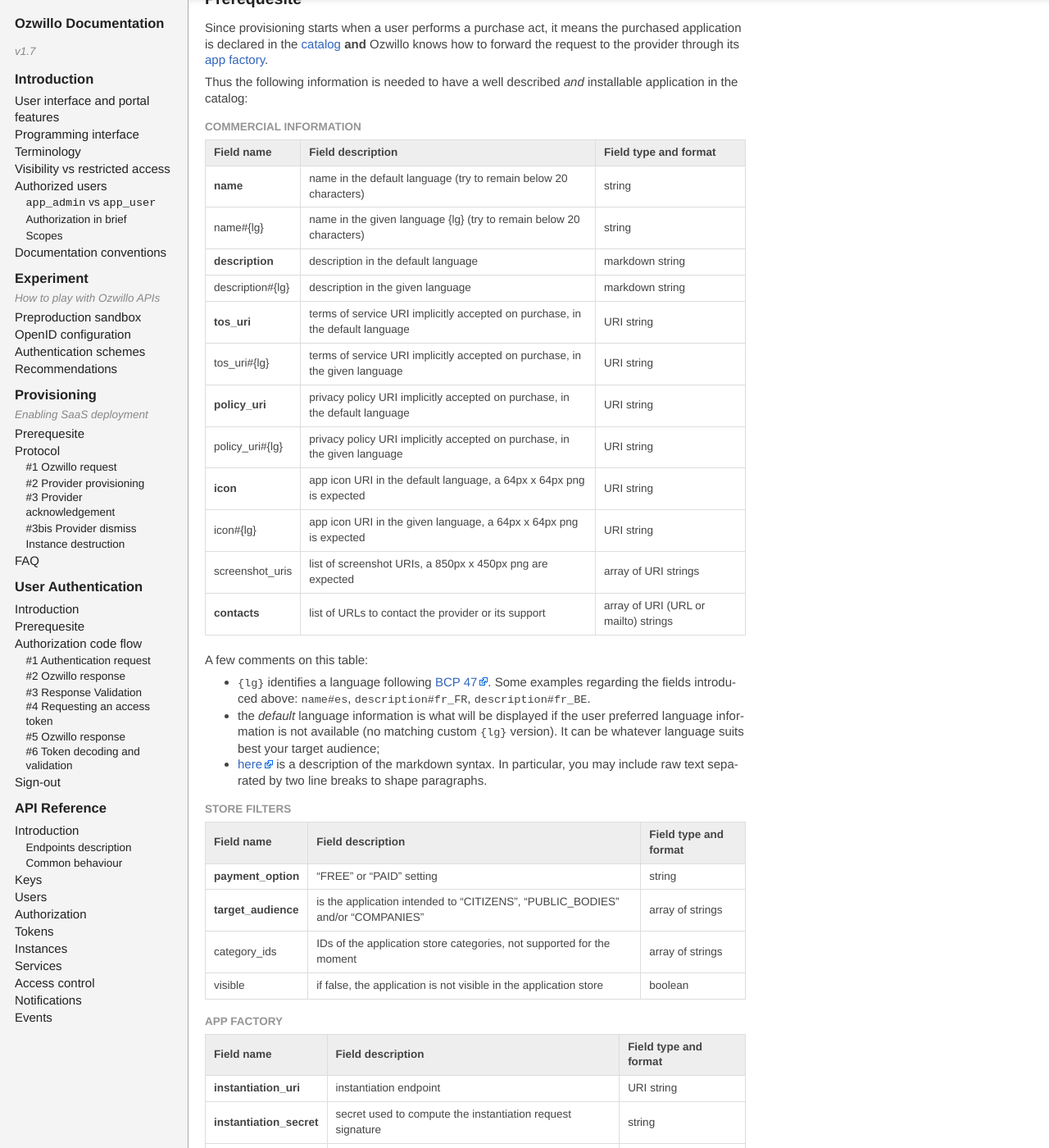
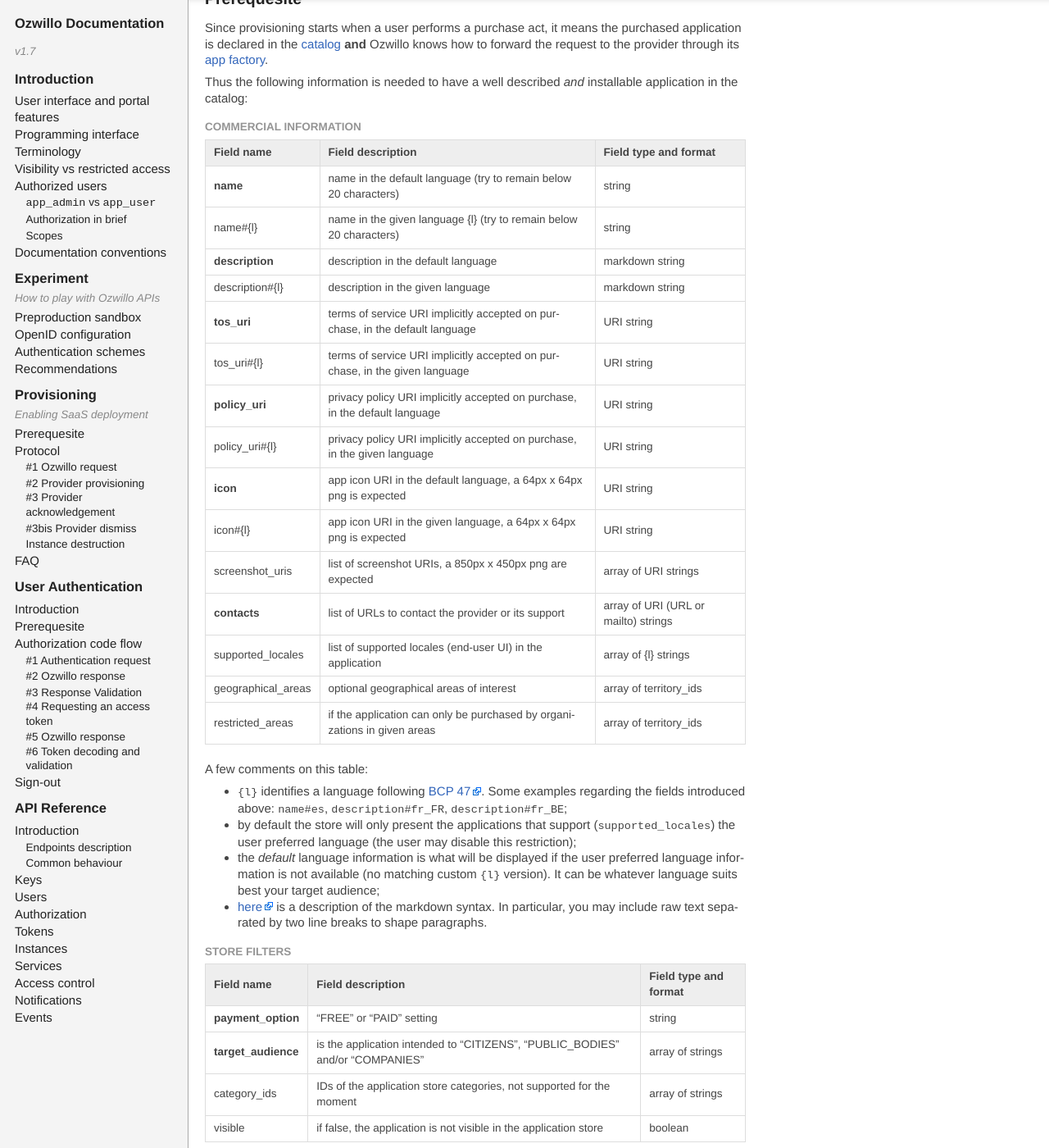
Before and after one commit to ozwillo/ozwillo-doc, a Jekyll site: the page built from index.html, in a window 1280 px wide and 1400 px high, scrolled down 7341 px. Shown: the whole window at 82% size. Built offline with Jekyll 4.4.1, drawn with Linux system fonts in a browser that asks for light colours; nearby versions of some CDN libraries; library files that are not in the unit come from our copies; some of the changed text lies outside the part shown.

Commit message:
supported_locales geographical_areas and restricted_areas

```diff
--- a/_includes/3-provisioning.md
+++ b/_includes/3-provisioning.md
@@ -24,22 +24,26 @@
 | Field name | Field description | Field type and format |
 | :-- | :-- | :-- |
 | **name** | name in the default language (try to remain below 20 characters) | string |
-| name#{lg} | name in the given language {lg} (try to remain below 20 characters) | string |
+| name#{l} | name in the given language {l} (try to remain below 20 characters) | string |
 | **description** | description in the default language | markdown string |
-| description#{lg} | description in the given language | markdown string |
+| description#{l} | description in the given language | markdown string |
 | **tos_uri** | terms of service URI implicitly accepted on purchase, in the default language | URI string |
-| tos_uri#{lg} | terms of service URI implicitly accepted on purchase, in the given language | URI string |
+| tos_uri#{l} | terms of service URI implicitly accepted on purchase, in the given language | URI string |
 | **policy_uri** | privacy policy URI implicitly accepted on purchase, in the default language | URI string |
-| policy_uri#{lg} | privacy policy URI implicitly accepted on purchase, in the given language | URI string |
+| policy_uri#{l} | privacy policy URI implicitly accepted on purchase, in the given language | URI string |
 | **icon** | app icon URI in the default language, a 64px x 64px png is expected | URI string |
-| icon#{lg} | app icon URI in the given language, a 64px x 64px png is expected | URI string |
+| icon#{l} | app icon URI in the given language, a 64px x 64px png is expected | URI string |
 | screenshot_uris | list of screenshot URIs, a 850px x 450px png are expected | array of URI strings |
 | **contacts** | list of URLs to contact the provider or its support | array of URI (URL or mailto) strings |
+| supported_locales | list of supported locales (end-user UI) in the application | array of {l} strings |
+| geographical_areas | optional geographical areas of interest | array of territory_ids |
+| restricted_areas | if the application can only be purchased by organizations in given areas | array of territory_ids |
 
 A few comments on this table:
 
-- `{lg}` identifies a language following <a href="https://tools.ietf.org/html/bcp47" target="_blank">BCP 47</a>. Some examples regarding the fields introduced above: `name#es`, `description#fr_FR`, `description#fr_BE`.
-- the *default* language information is what will be displayed if the user preferred language information is not available (no matching custom `{lg}` version). It can be whatever language suits best your target audience;
+- `{l}` identifies a language following <a href="https://tools.ietf.org/html/bcp47" target="_blank">BCP 47</a>. Some examples regarding the fields introduced above: `name#es`, `description#fr_FR`, `description#fr_BE`;
+- by default the store will only present the applications that support (`supported_locales`) the user preferred language (the user may disable this restriction);
+- the *default* language information is what will be displayed if the user preferred language information is not available (no matching custom `{l}` version). It can be whatever language suits best your target audience;
 - <a href="http://daringfireball.net/projects/markdown/syntax" target="_blank">here</a> is a description of the markdown syntax. In particular, you may include raw text separated by two line breaks to shape paragraphs.
 
 ##### Store filters
@@ -190,17 +194,20 @@
 | :-- | :-- | :-- |
 | **local_id** | identifier that needs to be unique within the instance, for instance "front-end" | string |
 | **name** | name in the default language (try to remain below 20 characters) | string |
-| name#{lg} | name in the given language (try to remain below 20 characters) | string |
+| name#{l} | name in the given language (try to remain below 20 characters) | string |
 | **description** | description in the default language | markdown string |
-| description#{lg} | description in the given language | markdown string |
+| description#{l} | description in the given language | markdown string |
 | **tos_uri** | terms of service URI implicitly accepted on purchase, in the default language | URI string |
-| tos_uri#{lg} | terms of service URI implicitly accepted on purchase, in the given language | URI string |
+| tos_uri#{l} | terms of service URI implicitly accepted on purchase, in the given language | URI string |
 | **policy_uri** | privacy policy URI implicitly accepted on purchase, in the default language | URI string |
-| policy_uri#{lg} | privacy policy URI implicitly accepted on purchase, in the given language | URI string |
+| policy_uri#{l} | privacy policy URI implicitly accepted on purchase, in the given language | URI string |
 | **icon** | service icon URI in the default language, a 64px x 64px png is expected | URI string |
-| icon#{lg} | service icon URI in the given language, a 64px x 64px png is expected | URI string |
+| icon#{l} | service icon URI in the given language, a 64px x 64px png is expected | URI string |
 | screenshot_uris | list of screenshot URIs, a 850px x 450px png are expected | array of URI strings |
 | **contacts** | list of URLs to contact the provider or its support | array of URI (URL or mailto) strings |
+| supported_locales | list of supported locales (end-user UI) by the service | array of {l} strings |
+| geographical_areas | optional geographical areas of interest | array of territory_ids |
+| restricted_areas | if the service can only be purchased by organizations in given areas | array of territory_ids |
 | **payment_option** | "FREE" or "PAID" setting | string |
 | **target_audience** | is the service intended to "CITIZENS", "PUBLIC_BODIES" and/or "COMPANIES" | array of strings |
 | category_ids | IDs of the service store categories, not supported for the moment | array of strings |
@@ -226,7 +233,7 @@
 | :-- | :-- | :-- |
 | **scope_id** | full identifier of the needed scope | string |
 | **motivation** | motivation for using the scope, in the default language | string |
-| motivation#{lg} | motivation for using the scope, in the give language | string |
+| motivation#{l} | motivation for using the scope, in the give language | string |
 
 The motivation helps understand users why they should grant specific privileges (associated to the `scope_id) to the instance, and thus help them decide if they will.
 
@@ -237,9 +244,9 @@
 | :-- | :-- | :-- |
 | **local_id** | local identifier of this scope (within the instance) | string |
 | **name** | name of the scope in the default language | string |
-| name#{lg} | name of the scope in the given language | string |
+| name#{l} | name of the scope in the given language | string |
 | **description** | description of the scope in the default language | string |
-| description#{lg} | description of the scope in the given language | string |
+| description#{l} | description of the scope in the given language | string |
 
 Scope identifiers are simple strings that correspond to the permission scopes that client applications require to access part of this API's functionality. For instance, application X may define an API to create events within a particular instance Y; it would then declare the scope "addevent" of this instance.
 
```
